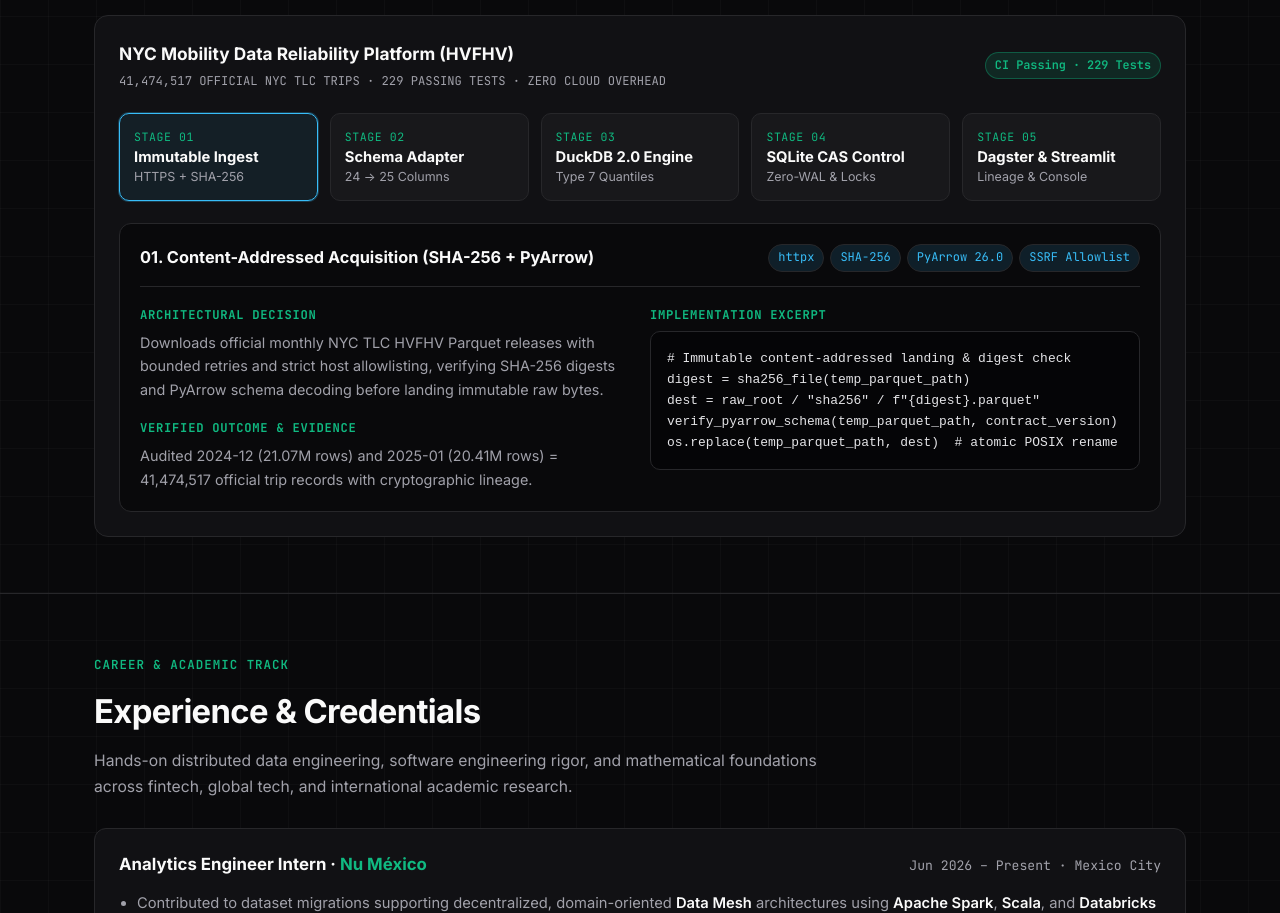
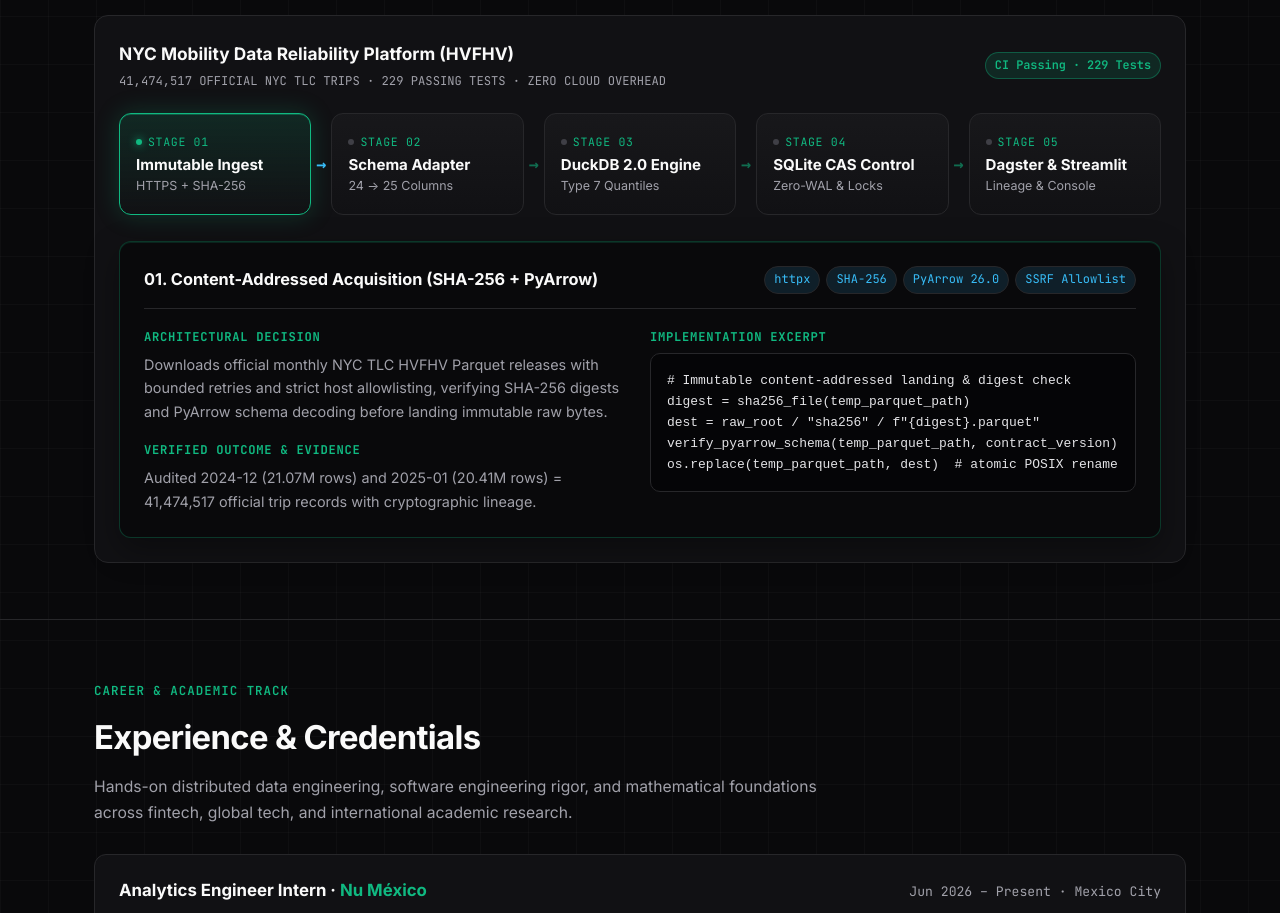
Before and after one commit to emilianodesu/emilianodesu.github.io, a plain HTML site: page index.html in a window 1280 px wide. Shown: the part 2672-3585 px from the top of the page. Drawn offline with Linux system fonts and the light colour scheme.

Commit message:
Restore and enhance DAG directional arrows, emerald active glow, and node status dots

```diff
--- a/style.css
+++ b/style.css
@@ -552,32 +552,65 @@ a:hover {
 .dag-pipeline-flow {
   display: grid;
   grid-template-columns: repeat(5, minmax(0, 1fr));
-  gap: 12px;
-  margin-bottom: 22px;
-  min-height: 88px;
+  gap: 20px;
+  position: relative;
+  margin-bottom: 26px;
+  min-height: 102px;
 }
 
 .dag-node {
   text-align: left;
   cursor: pointer;
-  background: var(--bg-elevated);
+  position: relative;
+  background: linear-gradient(180deg, rgba(24, 24, 27, 0.95) 0%, rgba(17, 17, 20, 0.95) 100%);
   border: 1px solid var(--border-subtle);
-  border-radius: 10px;
-  padding: 14px;
+  border-radius: 12px;
+  padding: 18px 16px;
   color: var(--text-main);
   font-family: var(--font-sans);
-  transition: border-color 0.15s ease, background 0.15s ease, transform 0.12s ease;
+  transition: all 0.22s cubic-bezier(0.4, 0, 0.2, 1);
+  user-select: none;
+}
+
+.dag-node::after {
+  content: '→';
+  position: absolute;
+  right: -16px;
+  top: 50%;
+  transform: translateY(-50%);
+  color: var(--emerald);
+  opacity: 0.55;
+  font-family: var(--font-mono);
+  font-weight: 700;
+  font-size: 1.05rem;
+  z-index: 2;
+  pointer-events: none;
+  transition: opacity 0.2s ease, transform 0.2s ease;
+}
+
+.dag-node:last-child::after {
+  display: none;
 }
 
 .dag-node:hover {
-  border-color: var(--sky-border);
-  transform: translateY(-1px);
+  border-color: var(--emerald-border);
+  transform: translateY(-3px);
+  box-shadow: 0 10px 26px rgba(16, 185, 129, 0.14);
+}
+
+.dag-node:hover::after {
+  opacity: 1;
 }
 
 .dag-node[aria-pressed="true"] {
-  border-color: var(--sky);
-  background: rgba(56, 189, 248, 0.08);
-  box-shadow: 0 0 0 1px rgba(56, 189, 248, 0.25);
+  border-color: var(--emerald);
+  background: linear-gradient(180deg, rgba(16, 185, 129, 0.14) 0%, rgba(17, 17, 20, 0.98) 100%);
+  box-shadow: 0 0 24px rgba(16, 185, 129, 0.22), inset 0 1px 0 rgba(16, 185, 129, 0.35);
+}
+
+.dag-node[aria-pressed="true"]::after {
+  opacity: 1;
+  color: var(--sky);
 }
 
 .dag-node-step {
@@ -585,15 +618,32 @@ a:hover {
   font-size: 0.72rem;
   color: var(--emerald);
   text-transform: uppercase;
-  letter-spacing: 0.05em;
-  margin-bottom: 4px;
+  letter-spacing: 0.06em;
+  margin-bottom: 6px;
+  display: flex;
+  align-items: center;
+  gap: 6px;
+}
+
+.dag-node-step::before {
+  content: '';
+  width: 6px;
+  height: 6px;
+  border-radius: 999px;
+  background: var(--border-strong);
+  transition: background 0.2s ease, box-shadow 0.2s ease;
+}
+
+.dag-node[aria-pressed="true"] .dag-node-step::before {
+  background: var(--emerald);
+  box-shadow: 0 0 8px var(--emerald);
 }
 
 .dag-node-name {
-  font-size: 0.92rem;
+  font-size: 0.94rem;
   font-weight: 700;
   color: var(--text-main);
-  margin-bottom: 3px;
+  margin-bottom: 4px;
 }
 
 .dag-node-tech {
@@ -602,10 +652,11 @@ a:hover {
 }
 
 .dag-inspector {
-  background: var(--bg-primary);
-  border: 1px solid var(--border-subtle);
+  background: rgba(9, 9, 11, 0.92);
+  border: 1px solid rgba(16, 185, 129, 0.26);
+  box-shadow: 0 12px 32px rgba(0, 0, 0, 0.35), inset 0 1px 0 rgba(16, 185, 129, 0.15);
   border-radius: 12px;
-  padding: 20px;
+  padding: 24px;
   min-height: 240px;
 }
 
@@ -775,6 +826,10 @@ a:hover {
 @media (max-width: 920px) {
   .dag-pipeline-flow {
     grid-template-columns: repeat(auto-fit, minmax(160px, 1fr));
+    gap: 12px;
+  }
+  .dag-node::after {
+    display: none;
   }
   .inspector-body {
     grid-template-columns: 1fr;
```
